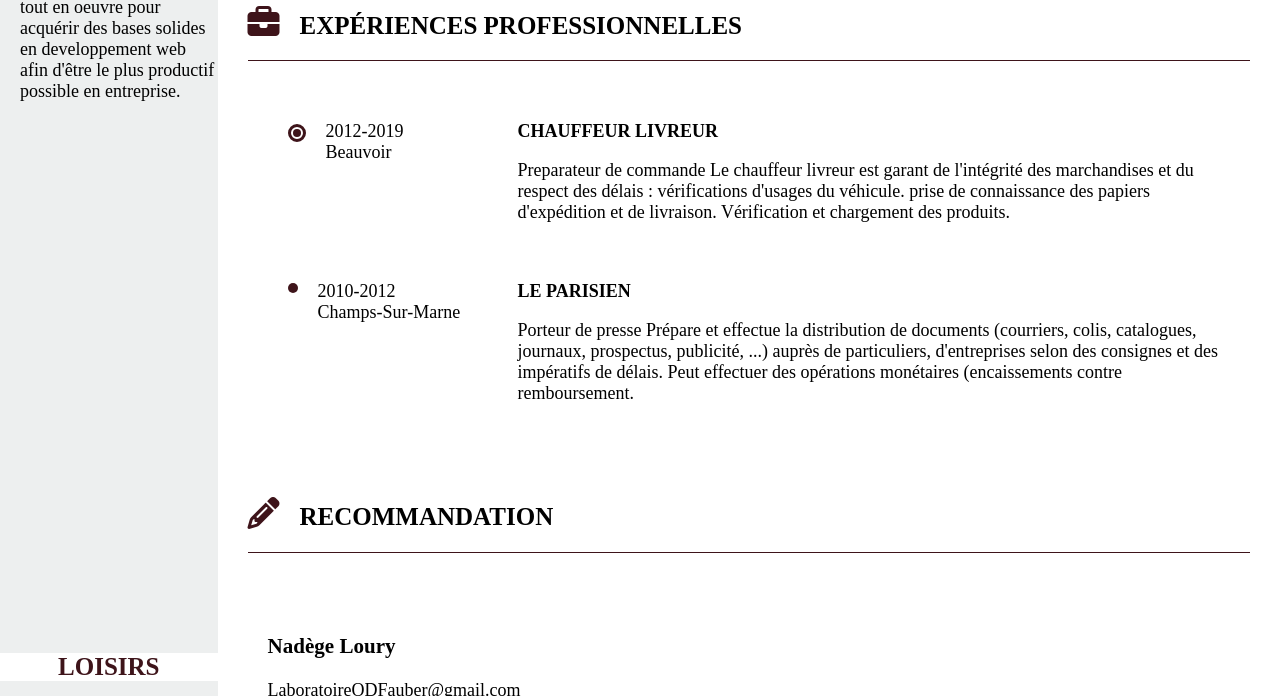
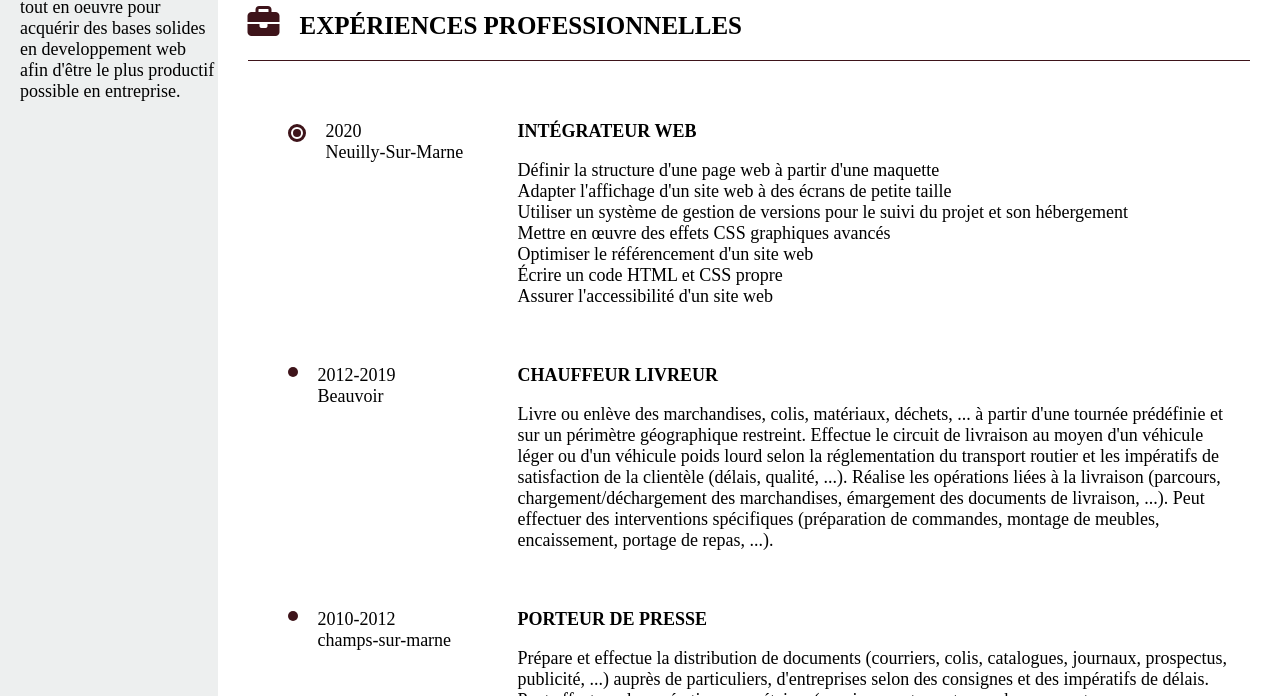
Before and after one commit to Richard-Ducteil/curriculum.github.io, a plain HTML site: page index.html in a window 1280 px wide. Shown: the part 799-1495 px from the top of the page. Drawn offline with Linux system fonts and the light colour scheme; files whose address does not match are found by name; a web font is replaced by a local one.

Commit message:
Add files via upload

```diff
--- a/index.html
+++ b/index.html
@@ -107,14 +107,19 @@
 								<div class="point"></div>
 							</div>
 							<span>
-								2012-2019<br />
-								Beauvoir
+								2020<br />
+								Neuilly-Sur-Marne
 							</span>
 						</div>
 						<div>
-							<span class="forma">Chauffeur livreur</span><br />
-							<p>Preparateur de commande
-							Le chauffeur livreur est garant de l'intégrité des marchandises et du respect des délais : vérifications d'usages du véhicule. prise de connaissance des papiers d'expédition et de livraison. Vérification et chargement des produits.
+							<span class="forma">Intégrateur web</span><br />
+							<p>Définir la structure d'une page web à partir d'une maquette<br />
+							Adapter l'affichage d'un site web à des écrans de petite taille<br />
+							Utiliser un système de gestion de versions pour le suivi du projet et son hébergement<br />
+							Mettre en œuvre des effets CSS graphiques avancés<br />
+							Optimiser le référencement d'un site web<br />
+							Écrire un code HTML et CSS propre<br />
+							Assurer l'accessibilité d'un site web
 							</p>
 						</div>
 					</div>
@@ -122,18 +127,33 @@
 						<div class="date">
 							<div class="rond"></div>
 							<span>
-								2010-2012<br />
-								Champs-Sur-Marne
+								2012-2019<br />
+								Beauvoir
 							</span>
 						</div>
 						<div>
-							<span class="forma"> Le Parisien</span><br />
-							<p>Porteur de presse
-							Prépare et effectue la distribution de documents (courriers, colis, catalogues, journaux, prospectus, publicité, ...) auprès de particuliers, d'entreprises selon des consignes et des impératifs de délais. Peut effectuer des opérations monétaires (encaissements contre remboursement.</p>
+							<span class="forma"> Chauffeur livreur</span><br />
+							<p>Livre ou enlève des marchandises, colis, matériaux, déchets, ... à partir d'une tournée prédéfinie et sur un périmètre géographique restreint.
+							Effectue le circuit de livraison au moyen d'un véhicule léger ou d'un véhicule poids lourd selon la réglementation du transport routier et les impératifs de satisfaction de la clientèle (délais, qualité, ...).
+							Réalise les opérations liées à la livraison (parcours, chargement/déchargement des marchandises, émargement des documents de livraison, ...).
+							Peut effectuer des interventions spécifiques (préparation de commandes, montage de meubles, encaissement, portage de repas, ...).</p>
 
 						</div>
 					</div>
 				</section>
+				<div class="first">
+						<div class="date">
+							<div class="rond"></div>
+							<span>
+								2010-2012<br />
+								champs-sur-marne
+							</span>
+						</div>
+						<div>
+							<span class="forma"> Porteur de presse</span><br />
+							<p>Prépare et effectue la distribution de documents (courriers, colis, catalogues, journaux, prospectus, publicité, ...) auprès de particuliers, d'entreprises selon des consignes et des impératifs de délais. Peut effectuer des opérations monétaires (encaissements contre remboursement..</p>
+						</div>
+					</div>
 				<section class="recommandation">
 					<div class="titre">
 						<i class="fas fa-pencil-alt fa-2x" style="color:#3e141a " aria-hidden="true"></i>
```
